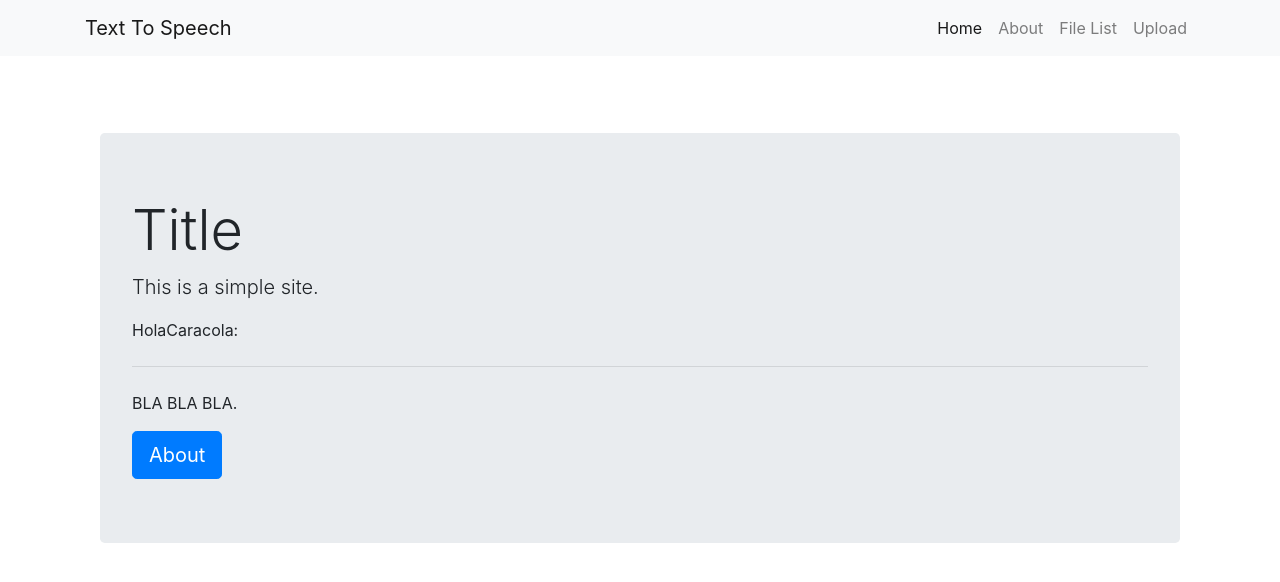
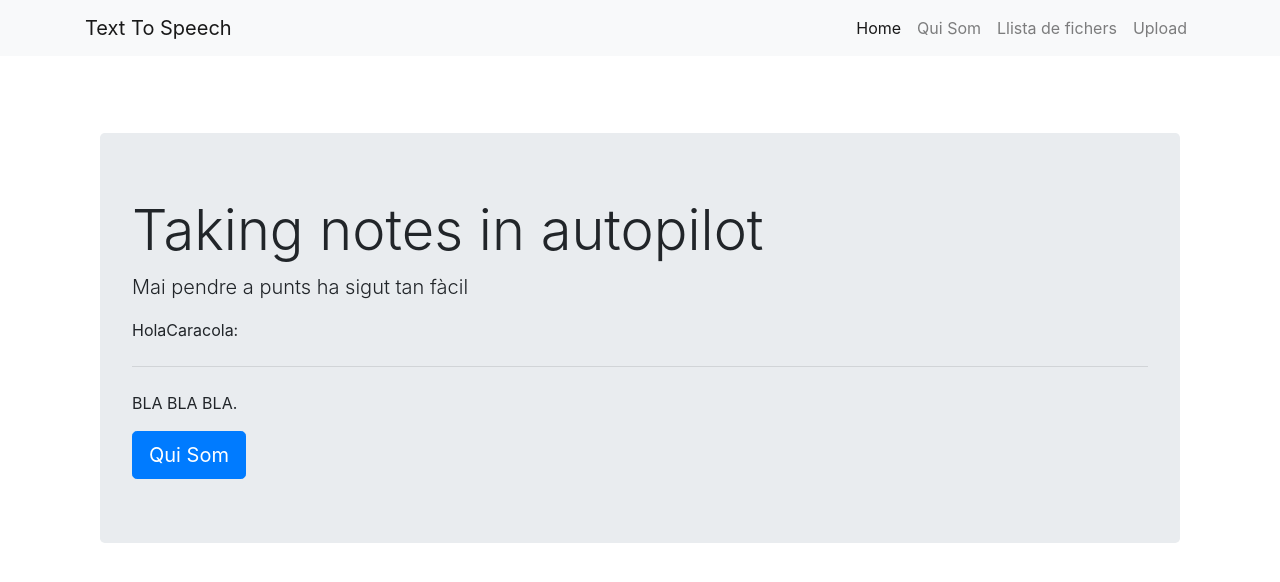
Before and after one commit to victe19/TNA, a Django app: page / in a window 1280 px wide. Shown: the top 582 px of the page. Run offline with Django 3.2, Linux system fonts and the light colour scheme; parts of the project's set-up code (start-up, migrations or seed data) failed here and were passed over; some libraries are stand-ins or nearby versions.

Commit message:
Canvis a la web parcials

```diff
--- a/mysite/core/views.py
+++ b/mysite/core/views.py
@@ -61,7 +61,7 @@ def start(request, pk):
         ressource = File.objects.get(pk=pk)
 
         filename, file_extension = os.path.splitext(str(ressource.file))
-        credentials = service_account.Credentials.from_service_account_file("media/test-a78a8948d071.json")
+        credentials = service_account.Credentials.from_service_account_file("media/peak-dominion-312610-a4235ff1ee9c.json")
 
         if file_extension == ".wav":
 
--- a/mysite/templates/_navbar.html
+++ b/mysite/templates/_navbar.html
@@ -14,10 +14,10 @@
               </a>
         </li>
         <li class="nav-item">
-          <a class="nav-link" href="/about">About</a>
+          <a class="nav-link" href="/about">Qui Som</a>
         </li>
         <li class="nav-item">
-          <a class="nav-link" href="/files">File List</a>
+          <a class="nav-link" href="/files">Llista de fichers</a>
         </li>
         <li class="nav-item">
           <a class="nav-link" href="/files/upload">Upload</a>
--- a/mysite/templates/base.html
+++ b/mysite/templates/base.html
@@ -8,7 +8,7 @@
     <meta name="author" content="">
     <link rel="icon" href="../../../../favicon.ico">
 
-    <title>Title</title>
+    <title>Taking notes in autopilot</title>
 
     <!-- Bootstrap core CSS -->
     <link rel="stylesheet" href="https://stackpath.bootstrapcdn.com/bootstrap/4.4.1/css/bootstrap.min.css" integrity="sha384-Vkoo8x4CGsO3+Hhxv8T/Q5PaXtkKtu6ug5TOeNV6gBiFeWPGFN9MuhOf23Q9Ifjh" crossorigin="anonymous">
--- a/mysite/templates/home.html
+++ b/mysite/templates/home.html
@@ -2,12 +2,12 @@
 
 {% block body %}
 <div class="jumbotron">
-    <h1 class="display-4">Title</h1>
-    <p class="lead">This is a simple site.</p>
+    <h1 class="display-4">Taking notes in autopilot</h1>
+    <p class="lead">Mai pendre a punts ha sigut tan fàcil</p>
     <p>HolaCaracola: </p>
 
     <hr class="my-4">
     <p>BLA BLA BLA.</p>
-    <a class="btn btn-primary btn-lg" href="/contact" role="button">About</a>
+    <a class="btn btn-primary btn-lg" href="/contact" role="button">Qui Som</a>
   </div>
 {% endblock %}
```
Also changed, not shown: media/peak-dominion-312610-a4235ff1ee9c.json (added, +12 -0 lines), mysite/templates/about.html (+21 -1 lines).
